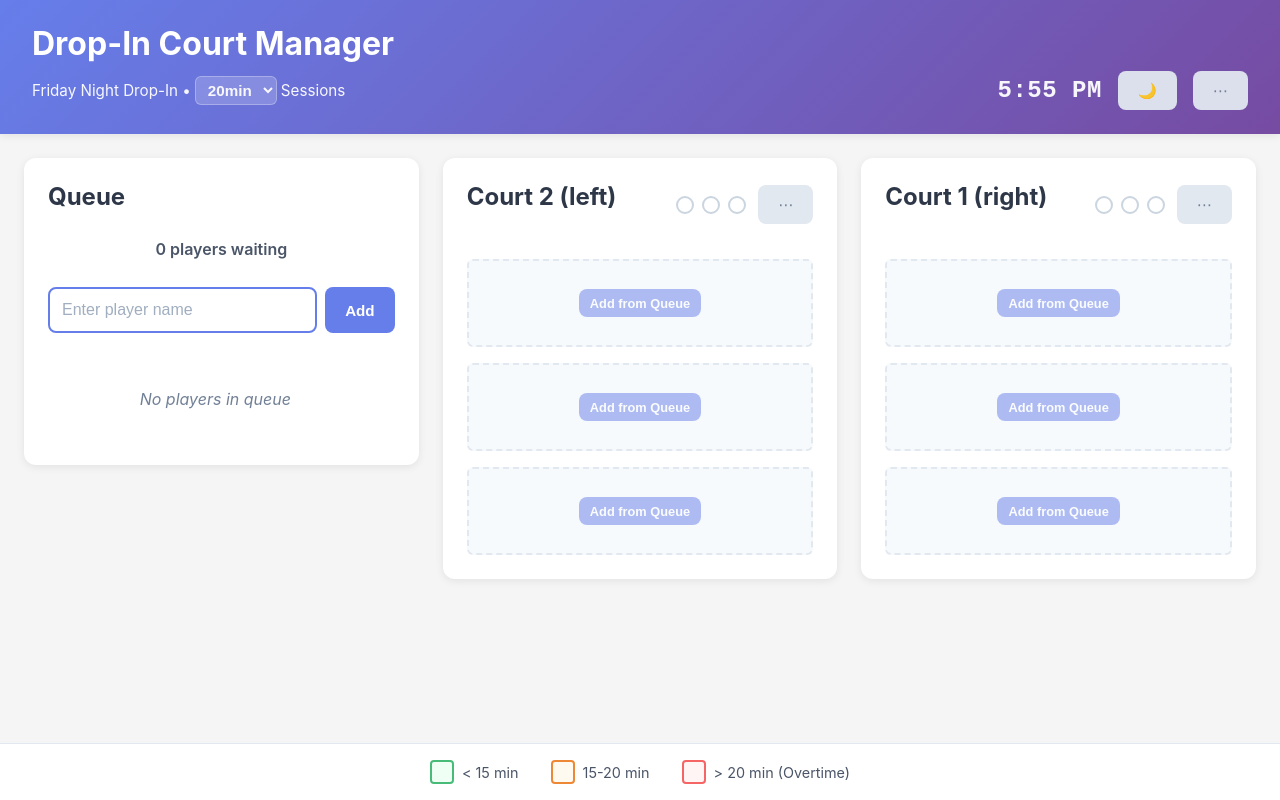
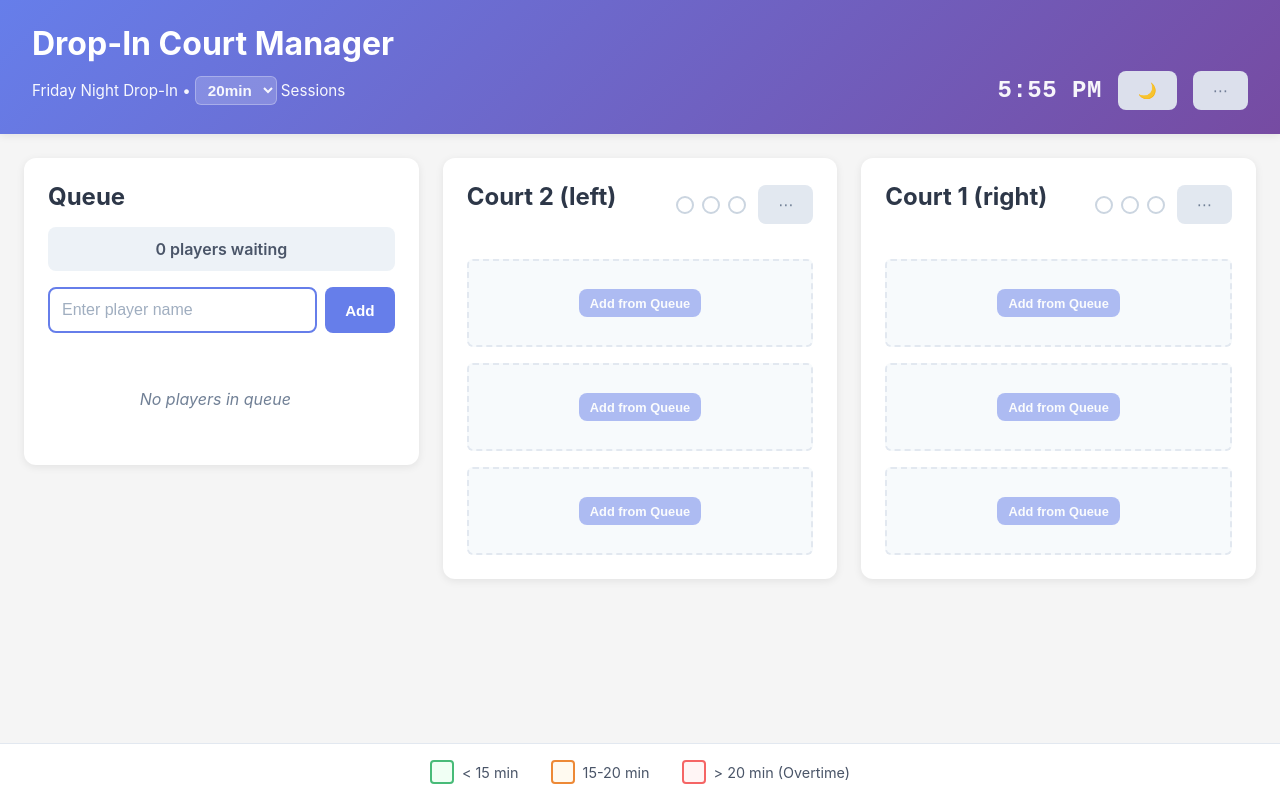
Before and after one commit to whereyoubinns/drop-in, a React (Vite) app: page / in a window 1280 px wide. Built offline with nearby package versions, Linux system fonts and the light colour scheme.

Commit message:
fix queue count background

```diff
--- a/src/App.css
+++ b/src/App.css
@@ -177,13 +177,18 @@
 }
 
 .queue-count {
-  background: var(--input-bg);
+  background: #edf2f7;
   padding: 0.75rem;
   border-radius: 8px;
   text-align: center;
   font-weight: 600;
+  color: #4a5568;
+  margin-bottom: 1rem;
+}
+
+.dark-mode .queue-count {
+  background: var(--input-bg);
   color: var(--text-secondary);
-  margin-bottom: 1rem;
 }
 
 .add-player-form {
```
